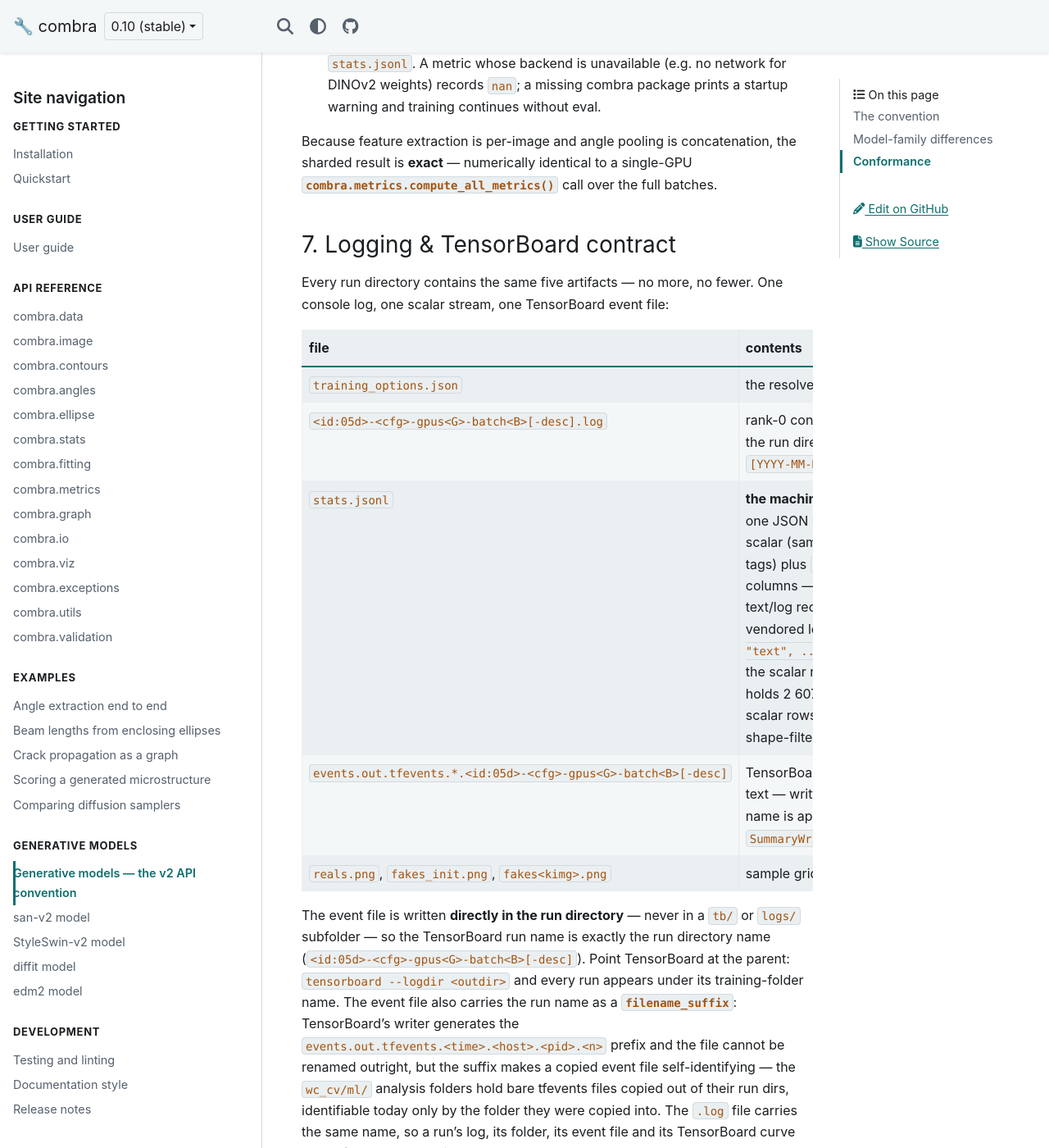
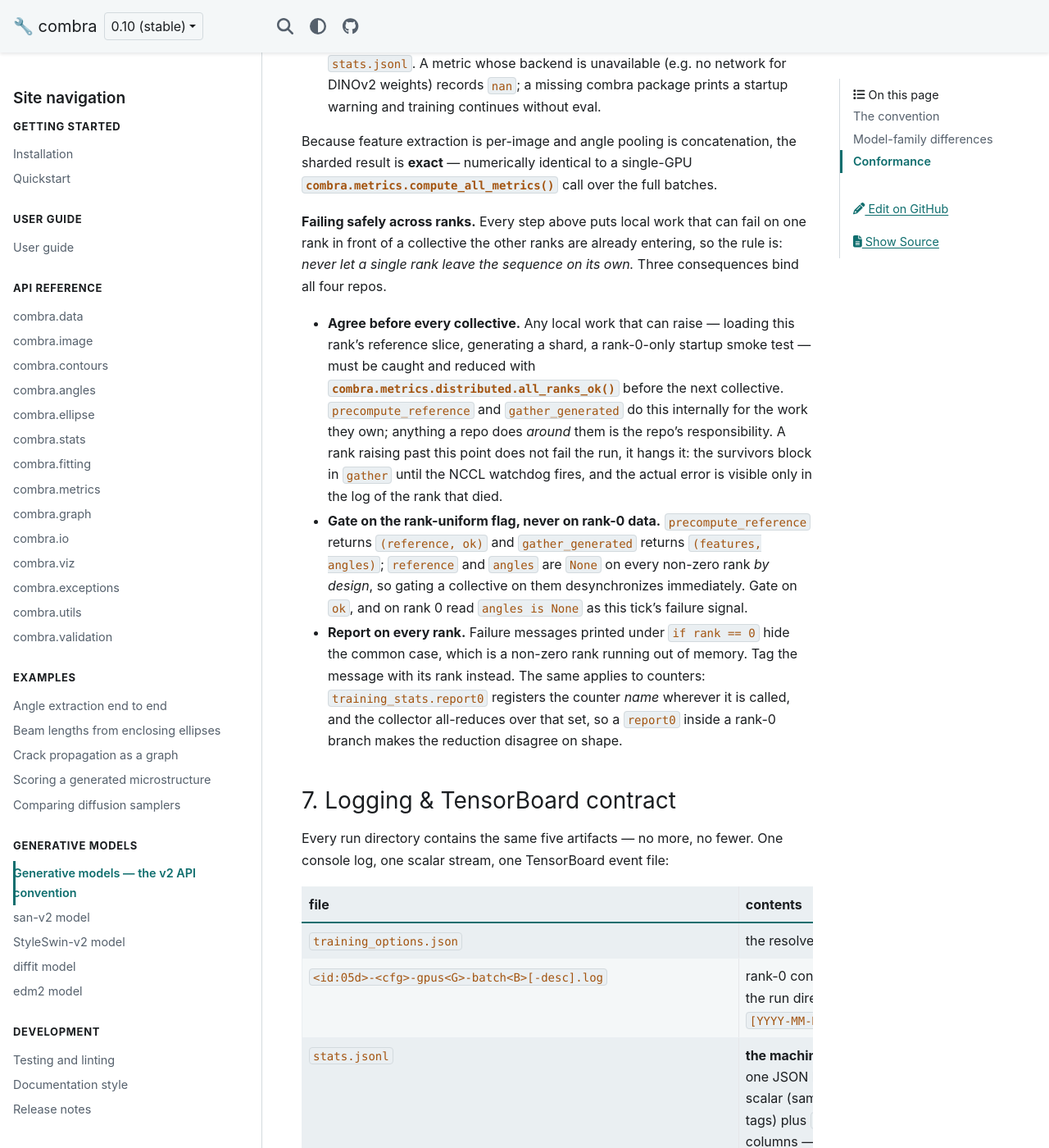
Before and after one commit to dkagramanyan/combra_docs, a Sphinx documentation site: the page built from docs/models/spec.md, in a window 1280 px wide and 1400 px high, scrolled down 11036 px. Shown: the whole window at 82% size. Built offline with Sphinx 7.4.7 and the PyData theme 0.15.4, drawn with Linux system fonts in a browser that asks for light colours.

Commit message:
Spec: how the sharded eval must fail across ranks
Co-Authored-By: Claude Fable 5 <noreply@anthropic.com>

```diff
--- a/docs/models/spec.md
+++ b/docs/models/spec.md
@@ -388,6 +388,30 @@ Because feature extraction is per-image and angle pooling is concatenation,
 the sharded result is **exact** — numerically identical to a single-GPU
 {py:func}`combra.metrics.compute_all_metrics` call over the full batches.
 
+**Failing safely across ranks.** Every step above puts local work that can fail on one
+rank in front of a collective the other ranks are already entering, so the rule is:
+*never let a single rank leave the sequence on its own.* Three consequences bind all
+four repos.
+
+- **Agree before every collective.** Any local work that can raise — loading this
+  rank's reference slice, generating a shard, a rank-0-only startup smoke test — must
+  be caught and reduced with {py:func}`combra.metrics.distributed.all_ranks_ok` before
+  the next collective. `precompute_reference` and `gather_generated` do this
+  internally for the work they own; anything a repo does *around* them is the repo's
+  responsibility. A rank raising past this point does not fail the run, it hangs it:
+  the survivors block in `gather` until the NCCL watchdog fires, and the actual error
+  is visible only in the log of the rank that died.
+- **Gate on the rank-uniform flag, never on rank-0 data.**
+  `precompute_reference` returns `(reference, ok)` and `gather_generated` returns
+  `(features, angles)`; `reference` and `angles` are `None` on every non-zero rank
+  *by design*, so gating a collective on them desynchronizes immediately. Gate on
+  `ok`, and on rank 0 read `angles is None` as this tick's failure signal.
+- **Report on every rank.** Failure messages printed under `if rank == 0` hide the
+  common case, which is a non-zero rank running out of memory. Tag the message with
+  its rank instead. The same applies to counters: `training_stats.report0` registers
+  the counter *name* wherever it is called, and the collector all-reduces over that
+  set, so a `report0` inside a rank-0 branch makes the reduction disagree on shape.
+
 ### 7. Logging & TensorBoard contract
 
 Every run directory contains the same five artifacts — no more, no fewer.
```
Also changed, not shown: docs/release_notes.md (+11 -0 lines).
